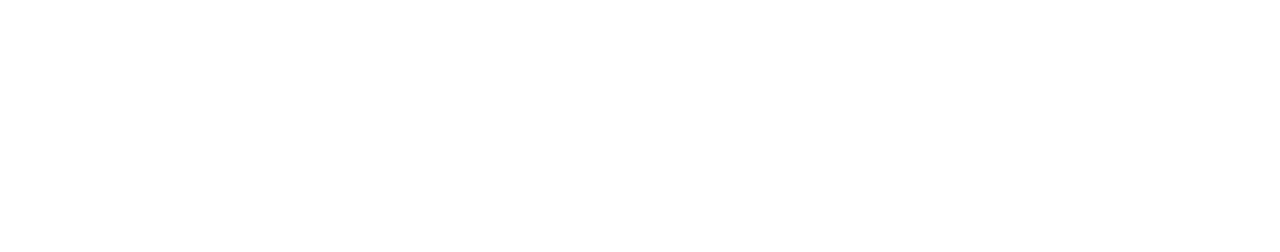
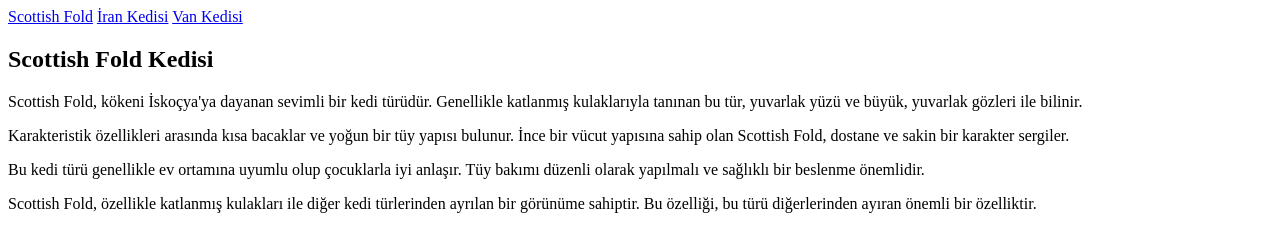
Before and after one commit to aslicanaydin/kodluyoruzcss1odev, a plain HTML site: page index.html in a window 1280 px wide. Drawn offline with Linux system fonts and the light colour scheme.

Commit message:
Scottish Fold ozellikleri eklendi

```diff
--- a/index.html
+++ b/index.html
@@ -5,3 +5,34 @@
     <meta name="viewport" content="width=device-width, initial-scale=1.0">
     <link rel="stylesheet" href="styles.css">
     <title>Kedi Türleri</title>
+</head>
+<body>
+    <div class="menu">
+        <a href="#scottish-fold">Scottish Fold</a>
+        <a href="#iran-kedisi">İran Kedisi</a>
+        <a href="#van-kedisi">Van Kedisi</a>
+    </div>
+
+    <div class="content">
+        <div id="scottish-fold" class="page">
+            <h2>Scottish Fold Kedisi</h2>
+            <p>
+                Scottish Fold, kökeni İskoçya'ya dayanan sevimli bir kedi türüdür.
+                Genellikle katlanmış kulaklarıyla tanınan bu tür, yuvarlak yüzü ve
+                büyük, yuvarlak gözleri ile bilinir.
+            </p>
+            <p>
+                Karakteristik özellikleri arasında kısa bacaklar ve yoğun bir tüy
+                yapısı bulunur. İnce bir vücut yapısına sahip olan Scottish Fold,
+                dostane ve sakin bir karakter sergiler.
+            </p>
+            <p>
+                Bu kedi türü genellikle ev ortamına uyumlu olup çocuklarla iyi anlaşır.
+                Tüy bakımı düzenli olarak yapılmalı ve sağlıklı bir beslenme önemlidir.
+            </p>
+            <p>
+                Scottish Fold, özellikle katlanmış kulakları ile diğer kedi türlerinden
+                ayrılan bir görünüme sahiptir. Bu özelliği, bu türü diğerlerinden ayıran
+                önemli bir özelliktir.
+            </p>
+        </div>
```
